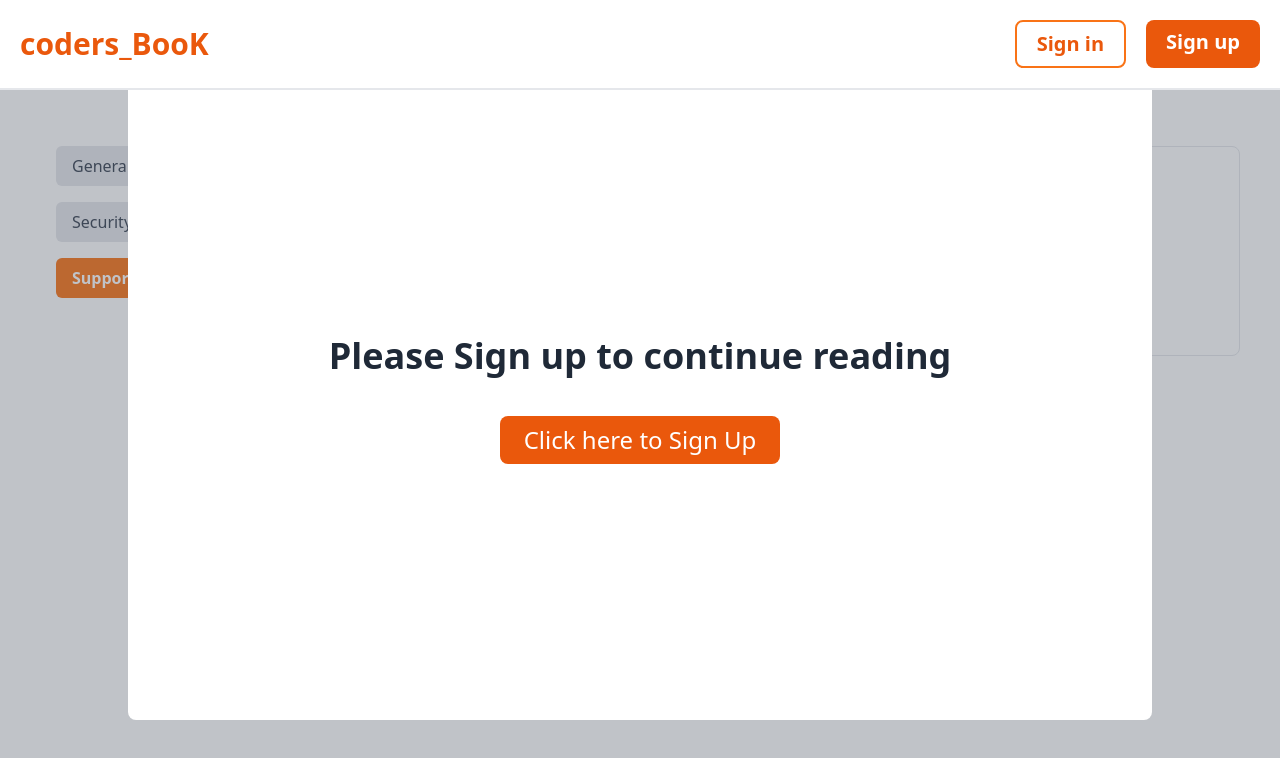
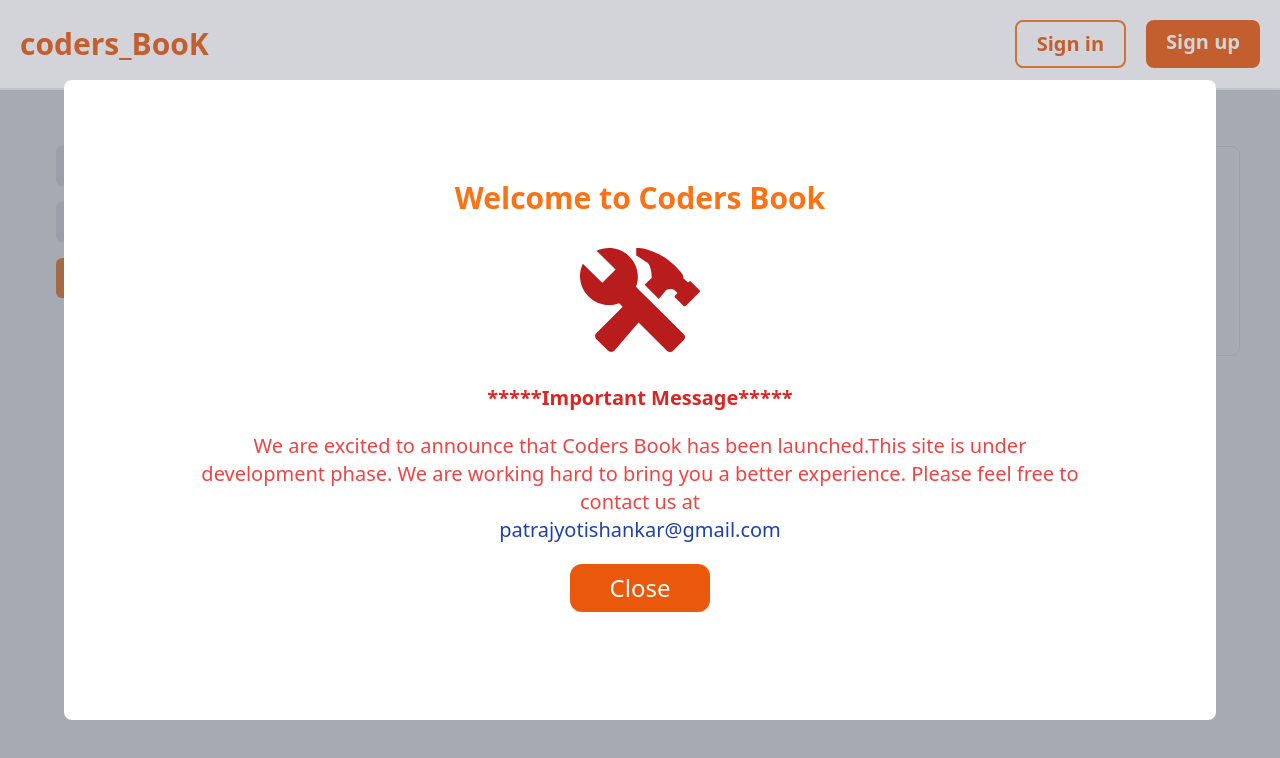
Before and after one commit to jyotishankar04/elibs-client, a React (Vite) app: page /user/settings/support in a window 1280 px wide. Shown: the top 758 px of the page. Built offline with nearby package versions, Linux system fonts and the light colour scheme; no server answers.

Commit message:
adding popup notice

```diff
--- a/src/App.tsx
+++ b/src/App.tsx
@@ -1,9 +1,11 @@
 import DrowerLoader from "./components/DrowerLoader";
+import FeedBackPopUp from "./components/FeedBackPopUp";
 import RouteManagement from "./RouteManagement";
 import { Toaster } from "react-hot-toast";
 function App() {
   return (
     <>
+      <FeedBackPopUp />
       <DrowerLoader />
       <Toaster></Toaster>
       <RouteManagement></RouteManagement>
--- /dev/null
+++ b/src/components/FeedBackPopUp.tsx
@@ -0,0 +1,54 @@
+import { useEffect, useState } from "react";
+import { IoMdConstruct } from "react-icons/io";
+function FeedBackPopUp() {
+  const [show, setShow] = useState(false);
+
+  useEffect(() => {
+    const timer = setTimeout(() => {
+      setShow(true);
+    }, 2000); // Show the pop-up after 2 seconds
+
+    return () => clearTimeout(timer);
+  }, []);
+
+  const closePopup = () => {
+    setShow(false);
+  };
+  return (
+    <div
+      className={`transition-opacity ${
+        show ? "block" : "hidden"
+      } w-full h-screen flex justify-center items-center  bg-gray-500/30 fixed top-0 left-0 z-[90]`}
+    >
+      <div className="p-5 bg-white rounded-lg w-[90%] h-[80%] flex gap-5 justify-start  flex-col items-center">
+        <h1 className="text-3xl text-orange-500 font-bold pt-20">
+          Welcome to Coders Book
+        </h1>
+        <IoMdConstruct className="text-9xl text-red-700" />
+
+        <p className="text-red-600 font-bold text-xl ">
+          *****Important Message*****
+        </p>
+        <p className="text-xl text-center text-red-500 w-[80%]">
+          We are excited to announce that Coders Book has been launched.This
+          site is under development phase. We are working hard to bring you a
+          better experience. Please feel free to contact us at <br />
+          <a
+            href="mailto:patrajyotishankar@gmail.com "
+            className="text-blue-800 hover:underline"
+          >
+            patrajyotishankar@gmail.com
+          </a>
+        </p>
+        <button
+          onClick={closePopup}
+          className="px-10 py-2 bg-orange-600 text-white rounded-xl hover:rounded-md hover:bg-orange-700 duration-200 text-2xl"
+        >
+          Close
+        </button>
+      </div>
+    </div>
+  );
+}
+
+export default FeedBackPopUp;
```
